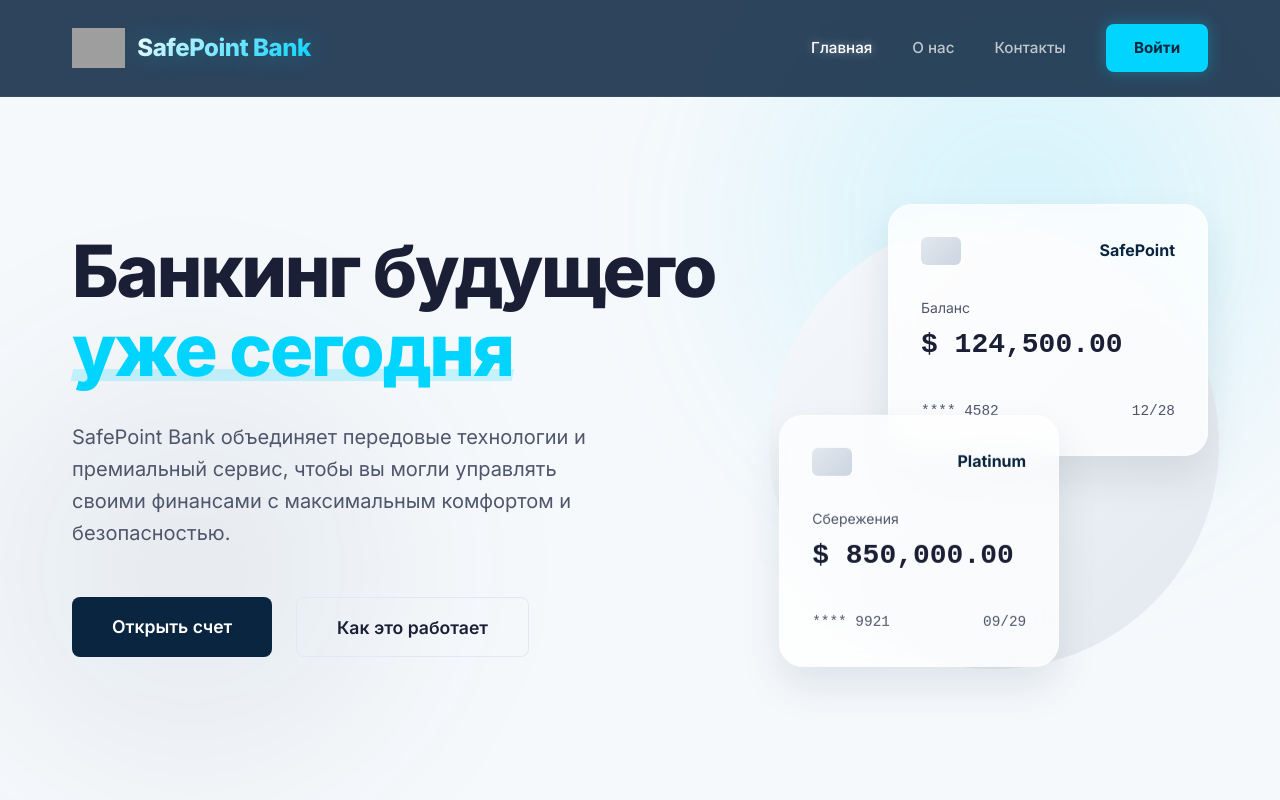
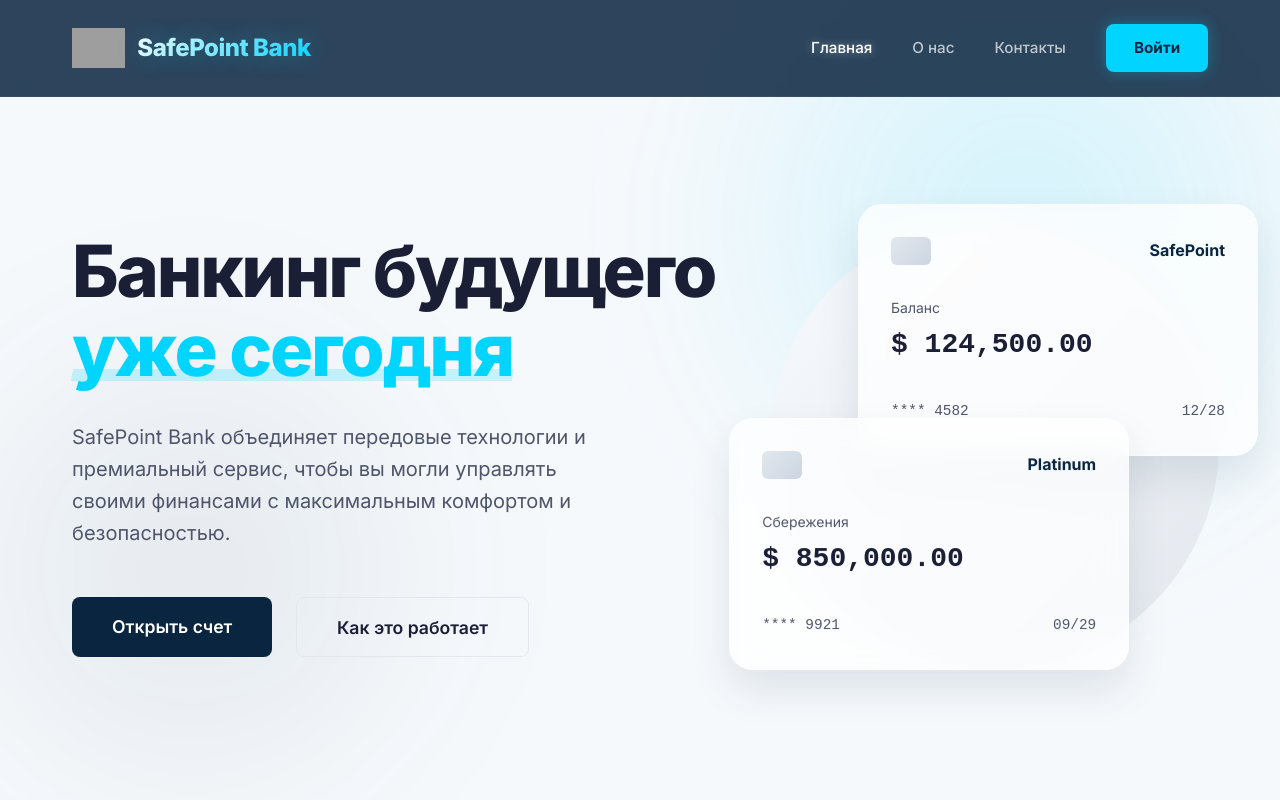
Before and after one commit to RamizMatlabov/Second-Project, a Next.js app: page / in a window 1280 px wide. Shown: the top 800 px of the page. Built offline with nearby package versions, Linux system fonts and the light colour scheme; grey boxes are pictures that could not be loaded.

Commit message:
style(home): adjust floating card dimensions and animation
Increase card widths to 400px for better content display and reposition cards with negative margins to improve visual balance. Enhance card2's floating animation amplitude for more pronounced motion.

```diff
--- a/app/page.jsx
+++ b/app/page.jsx
@@ -73,7 +73,7 @@ export default function Home() {
             {/* Floating Glass Card 2 */}
             <motion.div
               className={`${styles.floatingCard} ${styles.card2}`}
-              animate={{ y: [0, 20, 0] }}
+              animate={{ y: [0, 25, 0] }}
               transition={{ duration: 7, repeat: Infinity, ease: "easeInOut", delay: 1 }}
             >
               <div className={styles.cardHeader}>
--- a/app/page.module.scss
+++ b/app/page.module.scss
@@ -162,19 +162,19 @@
   padding: 2rem;
   box-shadow: var(--shadow-lg);
   position: absolute;
-  width: 320px;
+  width: 400px;
 
   &.card1 {
     top: 10%;
-    right: 0;
+    right: -50px;
     z-index: 2;
   }
 
   &.card2 {
     bottom: 15%;
-    left: 0;
+    left: -50px;
     z-index: 3;
-    width: 280px;
+    width: 400px;
   }
 }
 
```
